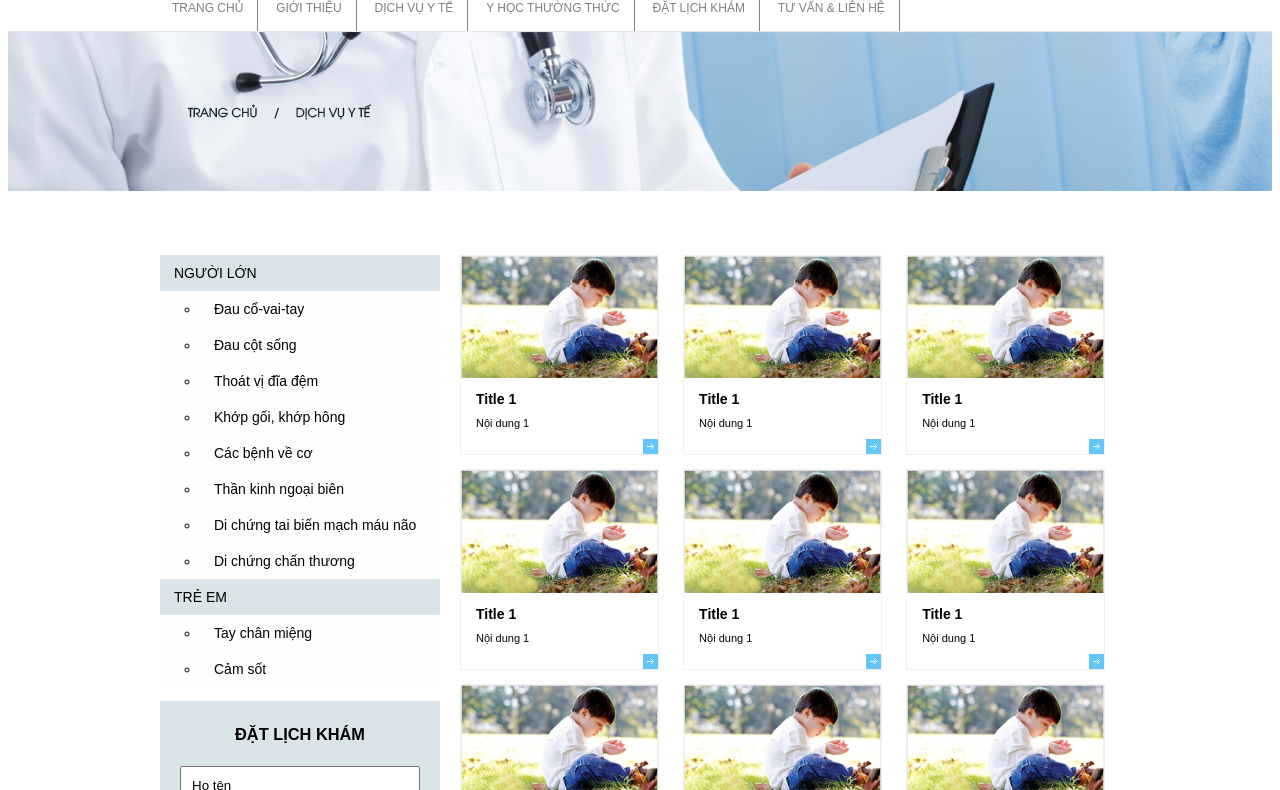
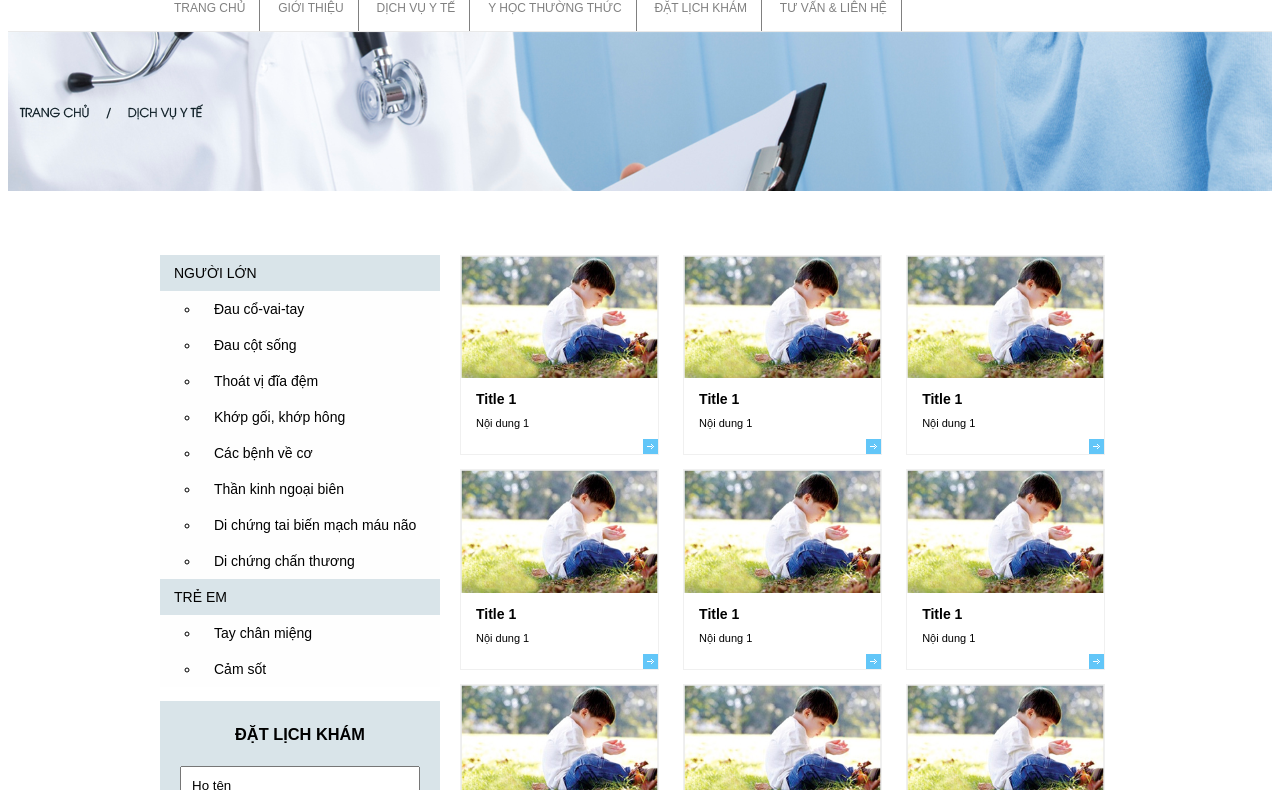
Before and after one commit to at-anhnguyen2/AT_Intern_Spring_2017_Anh_Nguyen, a plain HTML site: page day05.html in a window 1280 px wide. Shown: the part 114-904 px from the top of the page. Drawn offline with Linux system fonts and the light colour scheme.

Commit message:
update css file

```diff
--- a/style.css
+++ b/style.css
@@ -30,14 +30,11 @@ main, .tel_contact{
 .menu_panel .background{
   width: 100%;
   height: 160px;
-  background: url(img/background.png);
-  background-repeat: no-repeat;
-  /*background-attachment: fixed;*/
-  /*background-position: center;*/
+  background: url(img/background.png) no-repeat center;
 }
 nav{
 	width: 960px;
-	margin: 0 150px;
+	margin: 0 auto;
 	list-style-type: none;
 	overflow: hidden;
 	background-color: #fff;
@@ -156,7 +153,6 @@ aside{
   color: black !important;
 }
 button{
-  /*display: block;*/
   margin: 5px auto;
   padding: 10px;
   font-weight: bold;
```
